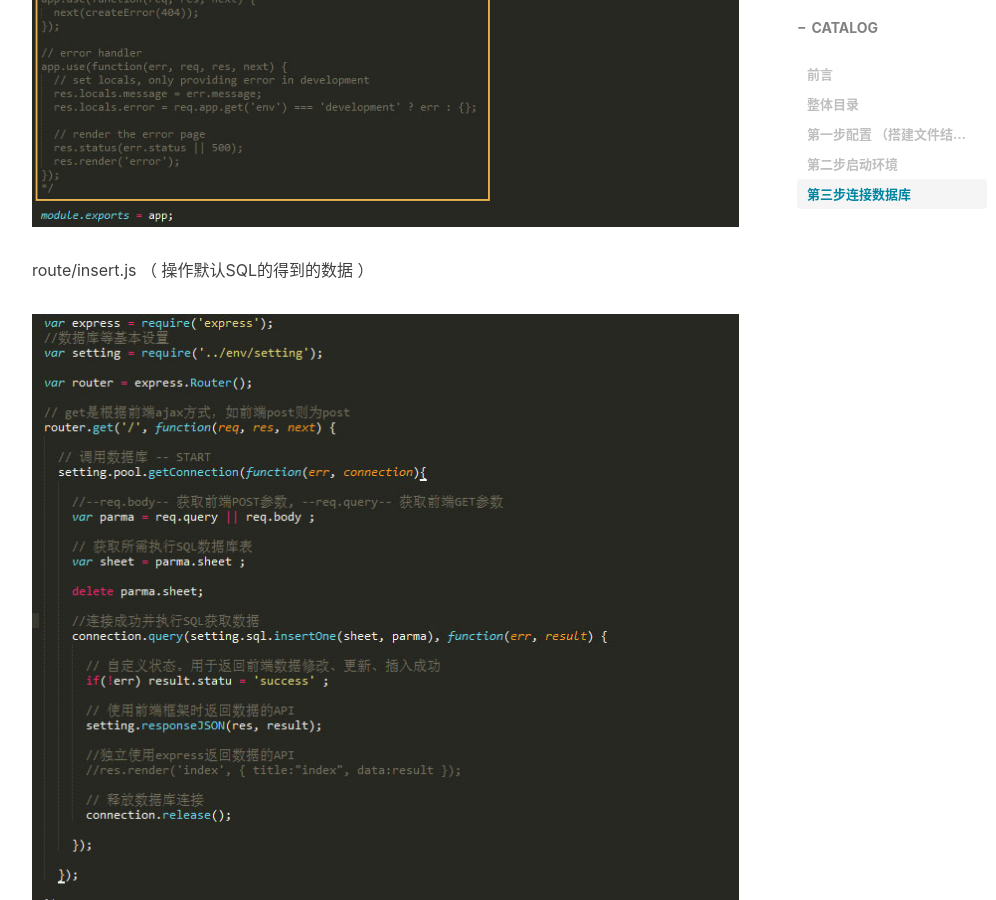
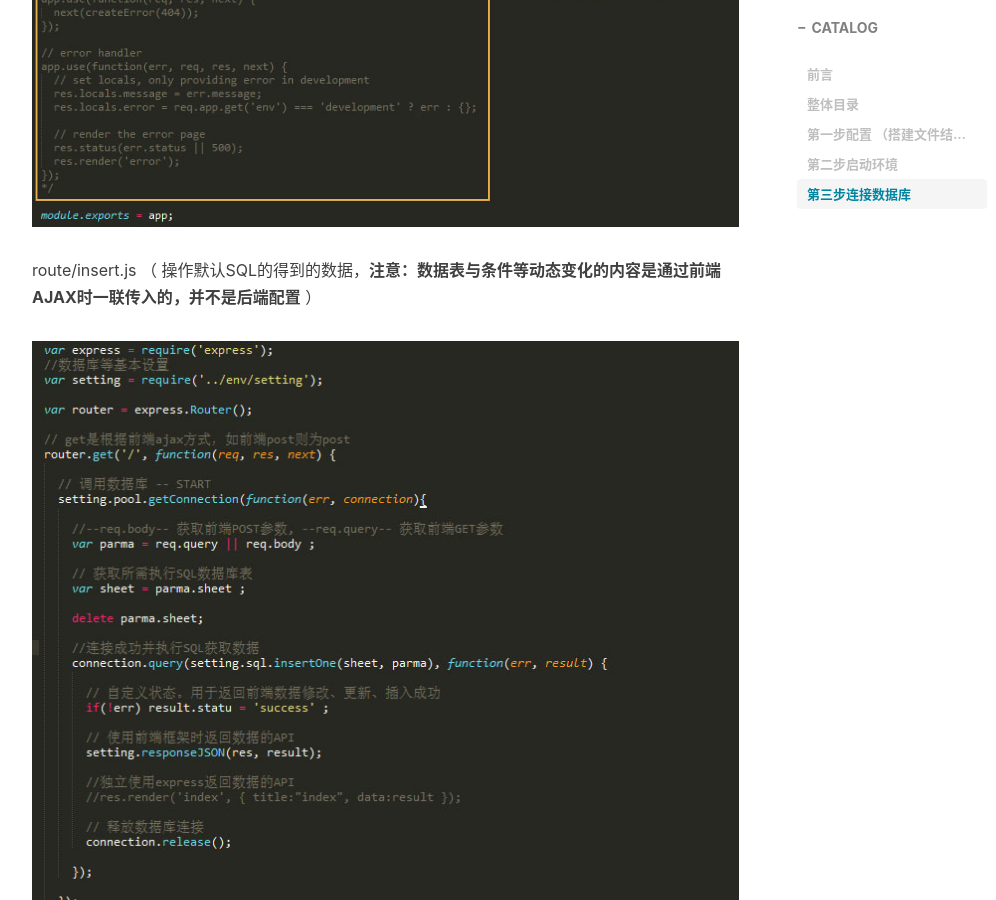
Before and after one commit to devin-huang/devin-huang.github.io, a Jekyll site: the page built from _posts/2017-08-12-Node.js搭建服务器与数据库连接.md, in a window 1280 px wide and 900 px high, scrolled down 4415 px. Shown: the whole window, without its empty margins (233-1229 px from the left). Built offline with Jekyll 4.4.1, drawn with Linux system fonts in a browser that asks for light colours; nearby versions of some CDN libraries; comment, search, counter and statistics services are not loaded.

Commit message:
Update 2017-08-12-Node.js搭建服务器与数据库连接.md

```diff
--- a/_posts/2017-08-12-Node.js搭建服务器与数据库连接.md
+++ b/_posts/2017-08-12-Node.js搭建服务器与数据库连接.md
@@ -93,7 +93,7 @@ app.js （主要是routed的配置，配置route用于前端AJAX请求返回数
 
 ![](/img/pubilc/node-app.jpg)
 
-route/insert.js （ 操作默认SQL的得到的数据 ）
+route/insert.js （ 操作默认SQL的得到的数据，**注意：数据表与条件等动态变化的内容是通过前端AJAX时一联传入的，并不是后端配置** ）
 
 ![](/img/pubilc/node-return_data.jpg)
 
```
